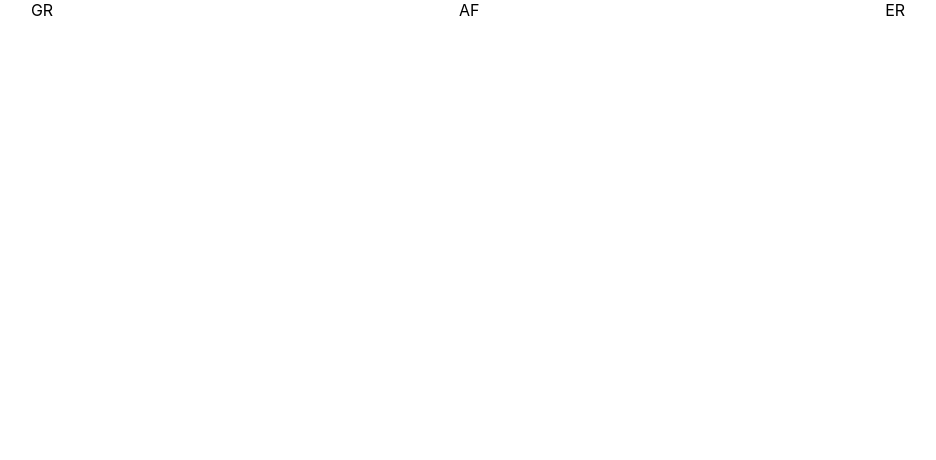
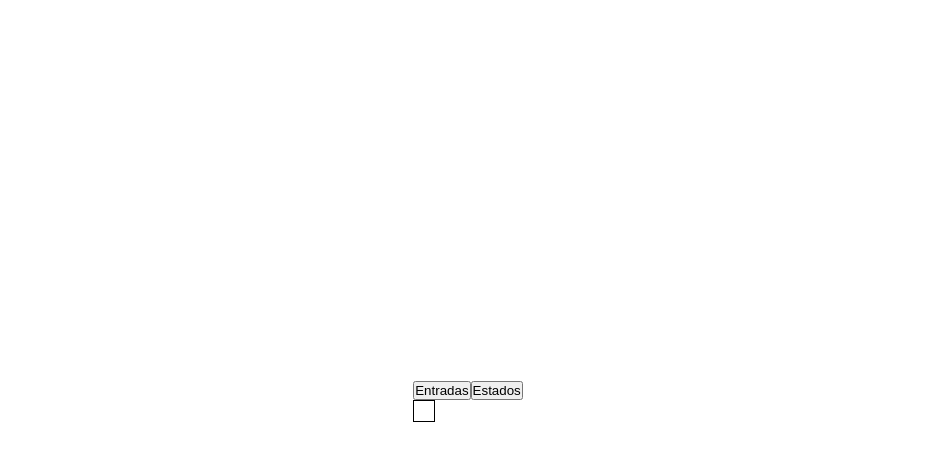
Before and after one commit to joaopedsa/Formais, a React app: page / in a window 1280 px wide. Shown: the whole page, without its empty margins (172-1108 px from the left). Built offline with nearby package versions, Linux system fonts and the light colour scheme; some packages are replaced by stand-ins of ours.

Commit message:
Nada acontece feijoada

```diff
--- a/src/components/af/af.css
+++ b/src/components/af/af.css
@@ -0,0 +1,14 @@
+table {
+    border-collapse: collapse;
+}
+
+table, th, td {
+    border: 1px solid black;
+}
+
+td {
+    padding: 10px;
+}
+.tabela {
+    display:flex;
+}
--- a/src/components/af/af.js
+++ b/src/components/af/af.js
@@ -1,11 +1,86 @@
 import React, { Component } from 'react';
+import Swal from 'sweetalert2';
+import './af.css'
 
-// import { Container } from './styles';
 
 export default class af extends Component {
+
+  state = {
+    estados: [],
+    entradas: [],
+    transicoes: []
+  };
+
+  atualizaTabela = () => {
+    let transicoes = []
+    let linha = []
+    this.state.estados.forEach( estado => {
+      this.state.entradas.forEach( entrada => {
+        linha.push('')
+      })
+      transicoes.push(linha)
+      linha = []
+    })
+    this.setState({
+      transicoes: transicoes
+    })
+  }
+
+  componentDidMount() {
+    this.atualizaTabela();
+  }
+
+  popUp = async (tipo) => {
+    const {value: conjunto} = await Swal.fire({
+      title: `Insira o conjunto de ${tipo}`,
+      input: 'text',
+      inputPlaceholder: 'a,b,c,d,e,f,g',
+      inputValidator: (value) => {
+        if(!value) return "Insira um valor referente"
+      }
+    })
+    if(conjunto) {
+      if(tipo === 'Entradas') {
+        this.setState({
+          entradas: conjunto.split(',')
+        })
+      } else {
+        this.setState({
+          estados: conjunto.split(',')
+        })
+      }
+    }
+    this.atualizaTabela()
+  }
+
   render() {
     return (
-        <div>AF</div>
+      <div>
+        <button onClick={() => this.popUp('Entradas')}>Entradas</button>
+        <button onClick={() => this.popUp('Estados')}>Estados</button>
+          <table>
+            <thead>
+              <td></td>
+              {this.state.entradas.map( (entrada, key) => (
+                <td key={key}>
+                  {entrada}
+                </td>
+              ))}
+            </thead>
+            <tbody>
+              {!this.state.transicoes ? null : this.state.transicoes.map( (transicao, index,key) => (
+                <tr key={key}>
+                  <th>
+                    {this.state.estados[index]}
+                  </th>
+                  {transicao.map( (linha, key) => (
+                    <td key={key}><div>{linha}</div></td>
+                  ))}
+                </tr>
+              ))}
+            </tbody>
+          </table>
+        </div>
     )
   }
 }
--- a/src/pages/main/main.css
+++ b/src/pages/main/main.css
@@ -2,5 +2,6 @@
     min-height: 100vh;
     width: 100%;
     display: flex;
-    justify-content: space-around;
+    justify-content: center;
+    align-items: center;
 }
--- a/src/pages/main/main.js
+++ b/src/pages/main/main.js
@@ -9,19 +9,10 @@ import ER from '../../components/er/er';
 
 export default class main extends Component {
 
-    constructor(props) {
-        super(props)
-        this.state = {
-            tipo: 0
-        }
-    }
-
     render() {
         return (
-            <div class="container">
-                <GR/>
+            <div className="container">
                 <AF/>
-                <ER/>
             </div>
         )
     }
```
Also changed, not shown: package.json (+7 -2 lines), src/models/automato.js (added, +11 -0 lines), 1 other file.
